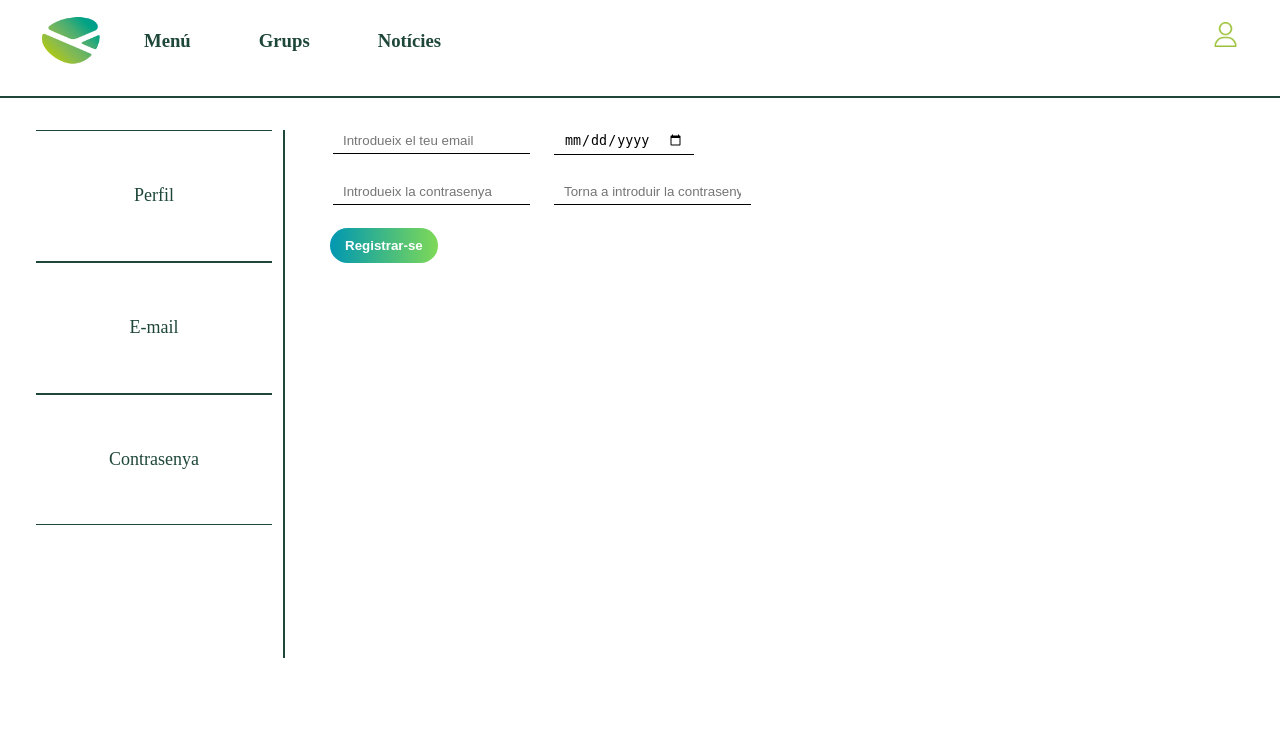
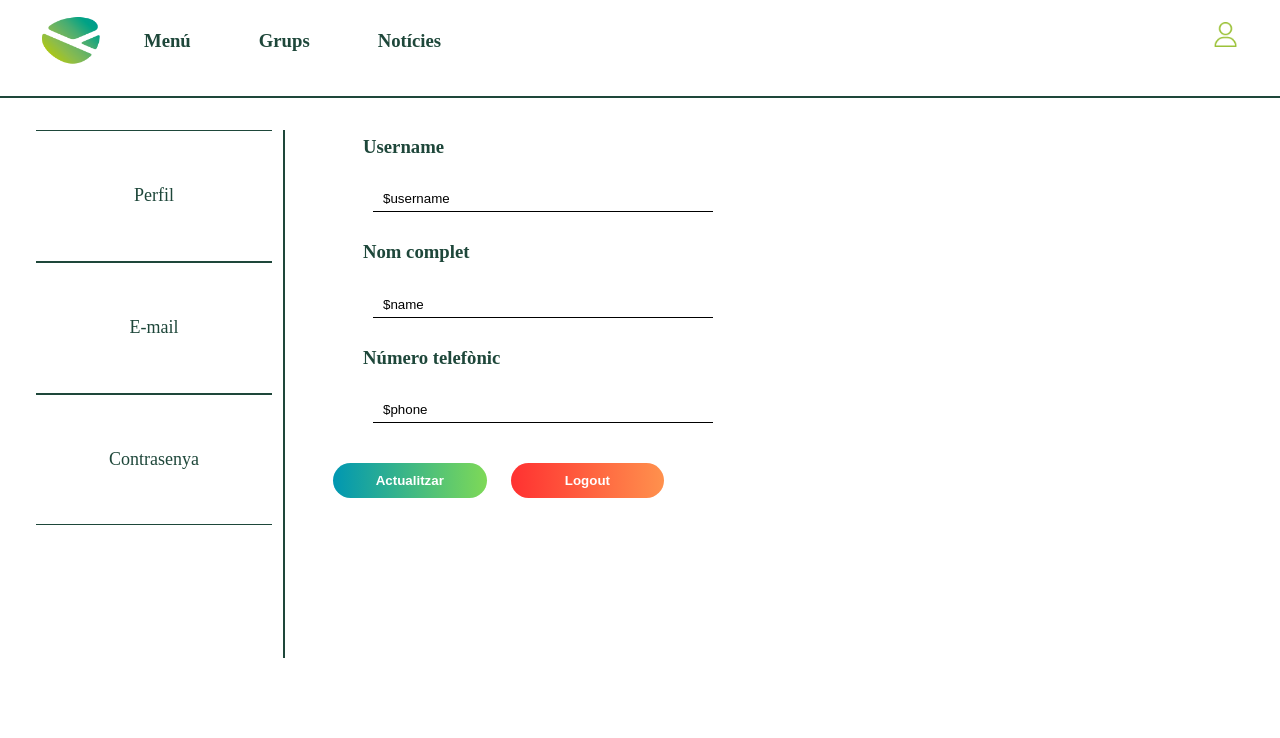
Before and after one commit to DuckHats/eduQuack, a PHP site: page /config.html in a window 1280 px wide. Shown: the top 738 px of the page. Run offline with PHP 8.4, Linux system fonts and the light colour scheme.

Commit message:
canvis config.html

```diff
--- a/Duckhat/config.html
+++ b/Duckhat/config.html
@@ -30,15 +30,30 @@
         <div id="infoconf">
             <table>
                 <tr>
-                    <td><input type="email" placeholder="Introdueix el teu email"></li></td>
-                    <td><input type="date" placeholder="Introdueix la teva data de neixement"></td>
+                    <td>
+                        <ul>
+                            <li>
+                                <h3>Username</h3>
+                                <input type="text" value="$username">
+                            </li>
+                            <li>
+                                <h3>Nom complet</h3>
+                                <input type="text" value="$name">
+                            </li>
+                            <li>
+                                <h3>Número telefònic</h3>
+                                <input type="tel" value="$phone">
+                            </li>
+                        </ul>
+                    </td>
                 </tr>
                 <tr>
-                    <td><input type="password" placeholder="Introdueix la contrasenya"></td>
-                    <td><input type="password" placeholder="Torna a introduir la contrasenya"></td>
+                    <td>
+                        <input type="button" onclick="window.location.href = 'config.html';" value="Actualitzar">
+                        <input id="logout" type="button" onclick="window.location.href = 'login.html';" value="Logout">
+                    </td>
                 </tr>
             </table>
-            <input type="button" onclick="window.location.href = 'Register.html';" value="Registrar-se">
         </div>
     </main>
 
--- a/Duckhat/css/style.css
+++ b/Duckhat/css/style.css
@@ -302,4 +302,13 @@
     color: #3f9177;
 }
 
+#infoconfig, input{
+    width: 25vw;
+}
+
+#infoconfig, input[type="button"]{
+    width: 12vw;
+}
+
+
 /* Final configuració de la pestanya config.html --------------------------------------------------- */
```
